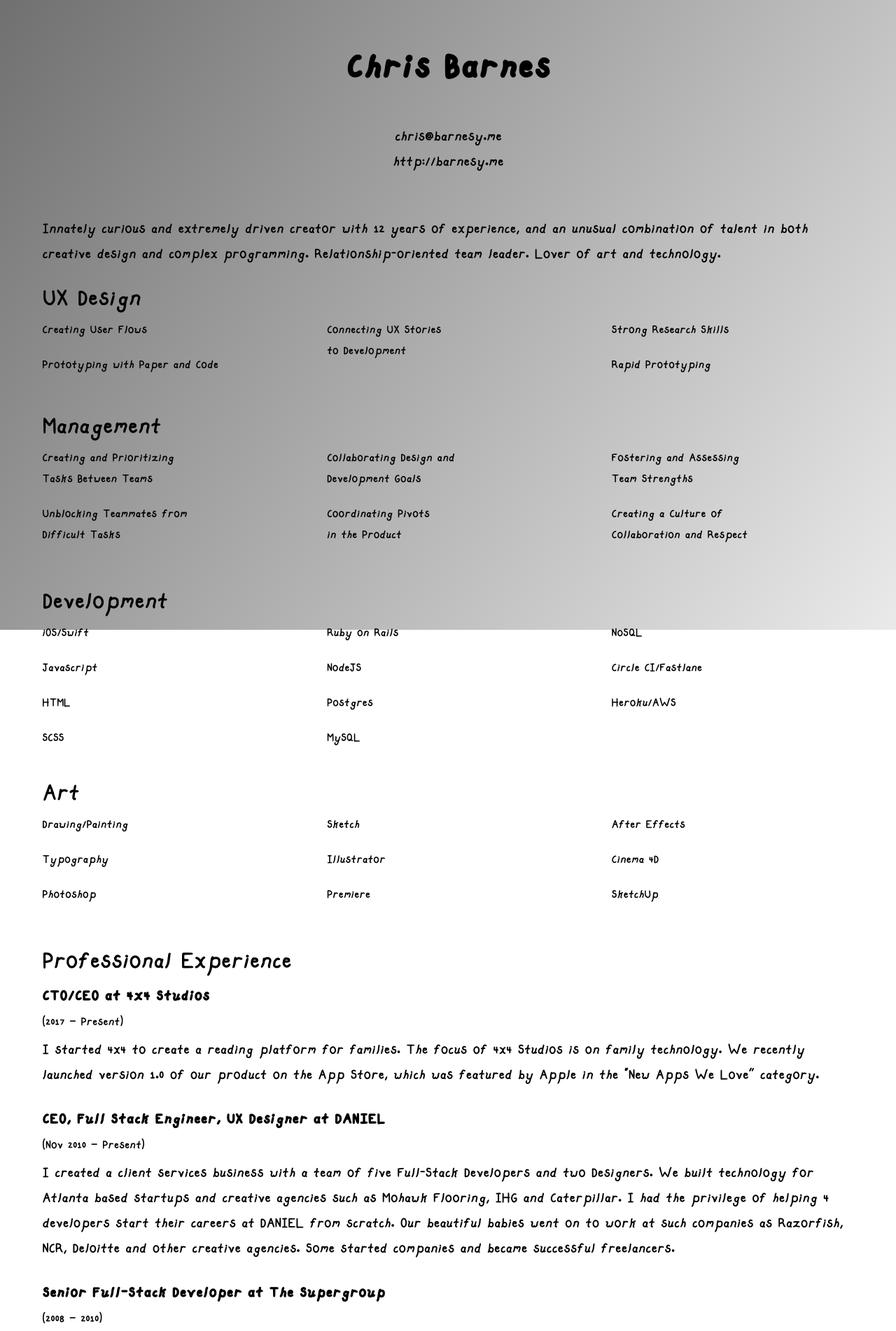
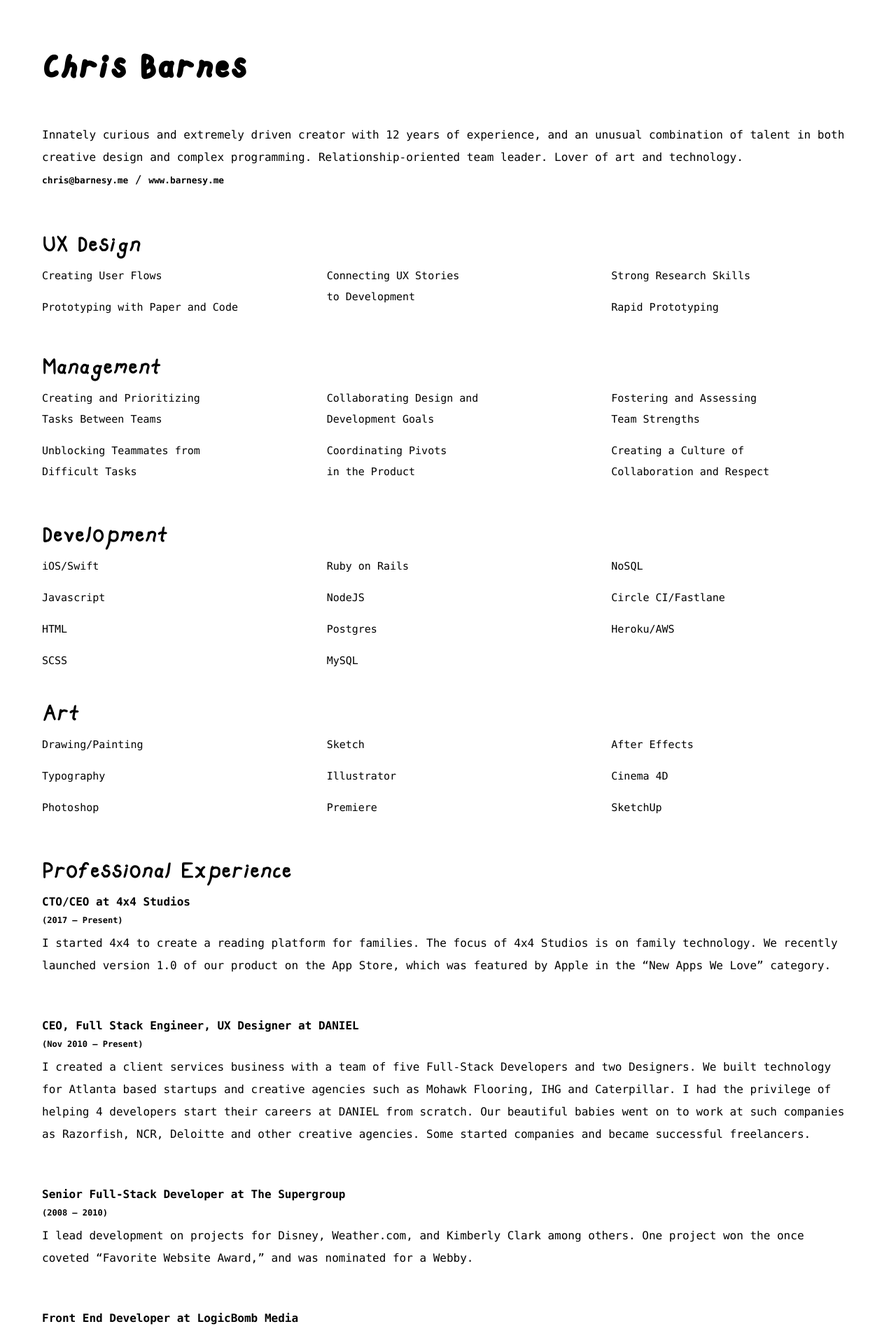
Before and after one commit to barnesy/portfolio, a Jekyll site: the page built from résumé.md, in a window 1280 px wide. Shown: the top 1902 px of the page at 70% size. Built offline with Jekyll 4.4.1, drawn with Linux system fonts in a browser that asks for light colours.

Commit message:
Style tweaks to general pages

```diff
--- a/_layouts/page.html
+++ b/_layouts/page.html
@@ -19,7 +19,7 @@
 
     <canvas id="canvas"></canvas>
 
-    <script type="text/javascript" src="/assets/javascript/background-silver.js"></script>
+    <!-- <script type="text/javascript" src="/assets/javascript/background-silver.js"></script> -->
 
     {% include analytics.html %}
   </body>
--- a/assets/css/main.scss
+++ b/assets/css/main.scss
@@ -66,7 +66,22 @@ body {
   &.page{
 
     h1{
-      text-align: center;
+      color: black;
+      // -webkit-animation:colorchange 60s infinite alternate;
+    }
+
+    @-webkit-keyframes colorchange {
+      0% { color: lightgray; }
+      10% { color: black; }
+      20% { color: white; }
+      30% { color: lightgreen; }
+      40% { color: black; }
+      50% { color: lightgray; }
+      60% { color: pink; }
+      70% { color: black; }
+      80% { color: gray; }
+      90% { color: lightgray; }
+      100% { color: pink; }
     }
 
     h2 {
@@ -74,8 +89,9 @@ body {
     }
 
     h4 {
-      font-size: 1.5em;
+      font-size: 1em;
       margin: 20px 15px 0;
+      font-family: Menlo, monospace;
 
       @media (min-width: $small-screen) {
           margin-left: 0;
@@ -83,20 +99,27 @@ body {
     }
 
     h5{
-      font-size: 1.25em;
+      font-family: Menlo, monospace;
+      font-size: 0.75em;
       margin:10px 0;
     }
 
     blockquote {
-      text-align: center;
       color: black;
-      margin-bottom: 60px;
+      margin: 120px auto;
+      margin-left: 0;
     }
 
     p {
-      font-size: 1.5em;
+      font-family: Menlo, monospace;
+      font-weight: normal;
+      font-size: 1em;
+      line-height: 2em;
       color: black;
-      margin-bottom: 30px;
+      margin-bottom: 60px;
+      a{
+        font-size: 0.8em;
+      }
     }
 
     ul{
@@ -104,11 +127,14 @@ body {
       line-height: 1.5em;
       max-width: 100%;
       column-gap: 3em;
-      text-transform:none;
+      text-transform: none;
 
       li{
+        font-size: 0.75em;
         margin-bottom: 1em;
-        line-height: 1.5em;
+        line-height: 2em;
+        font-weight: normal;
+        font-family: Menlo, monospace;
       }
     }
 
--- a/résumé.md
+++ b/résumé.md
@@ -4,10 +4,9 @@ title: Resume
 ---
 
 # Chris Barnes
->[chris@barnesy.me](mailto:chris@barnesy.me)
-[http://barnesy.me](http://barnesy.me)
 
 Innately curious and extremely driven creator with 12 years of experience, and an unusual combination of talent in both creative design and complex programming. Relationship-oriented team leader. Lover of art and technology.
+[chris@barnesy.me](mailto:chris@barnesy.me) /  [www.barnesy.me](http://barnesy.me)
 
 ## UX Design
 - Creating User Flows
```
Also changed, not shown: cover-letters/mailchimp.md (+1 -5 lines), index.md (+0 -2 lines).
